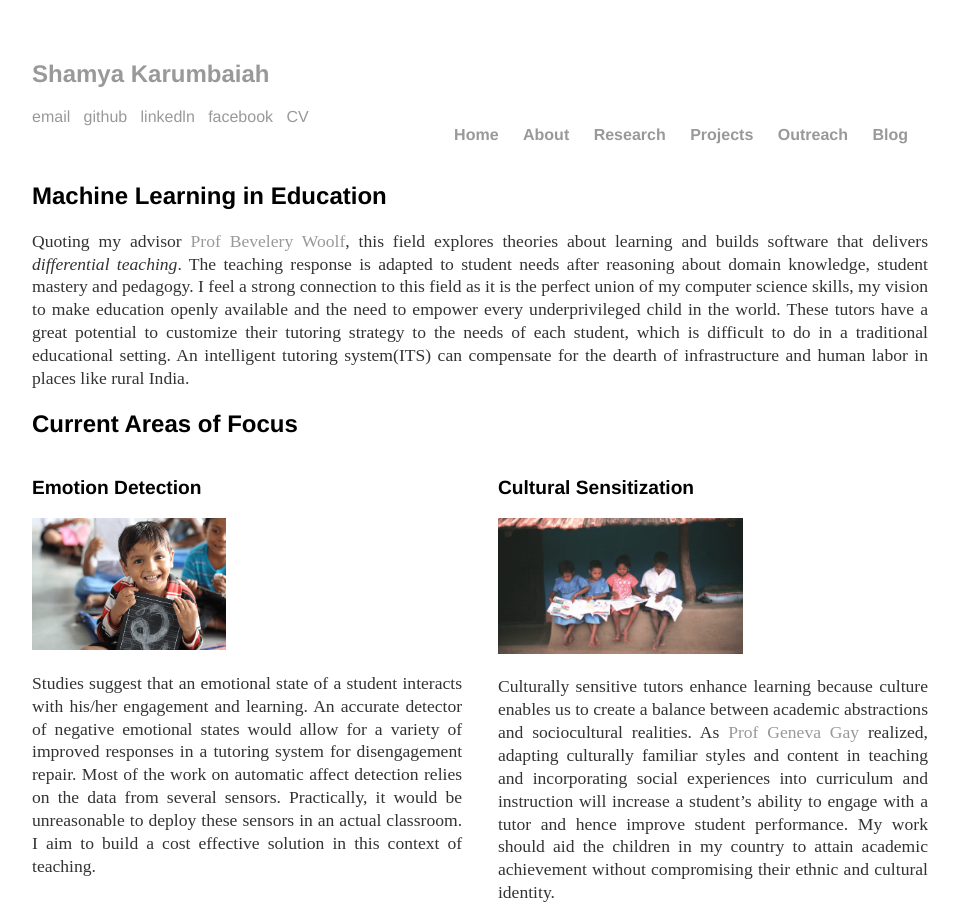
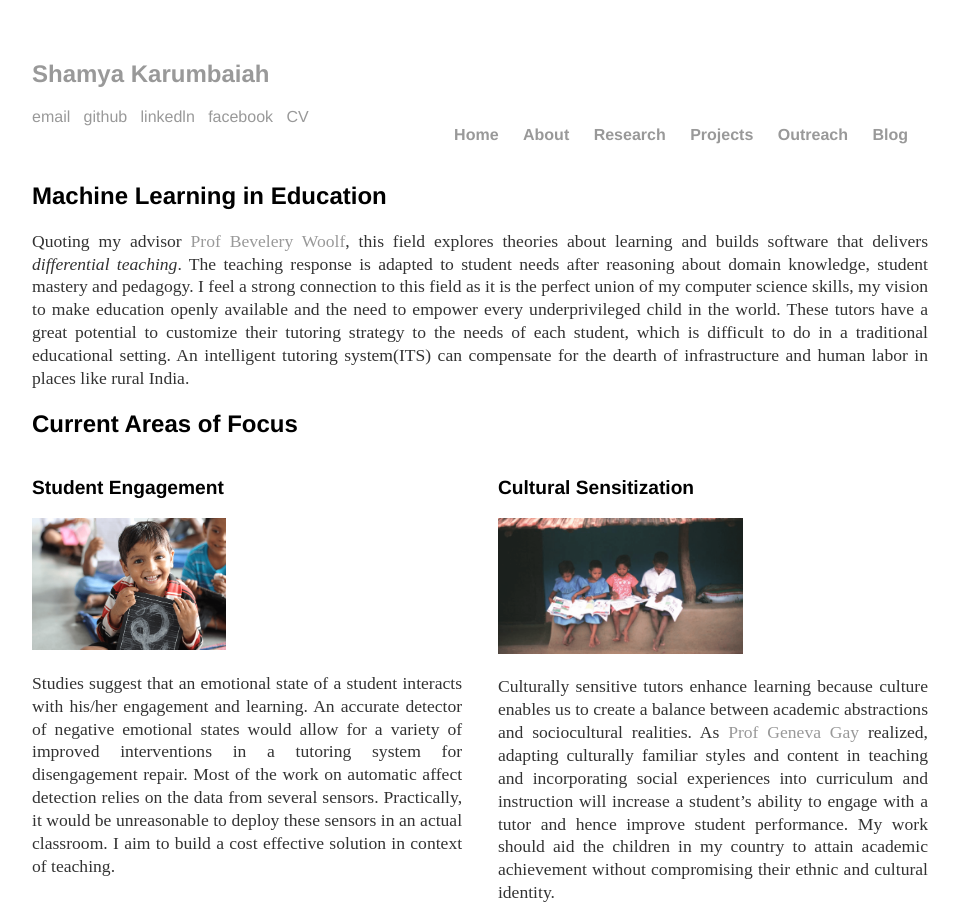
Before and after one commit to Shamya/shamyatest.github.io, a Jekyll site: the page built from research/index.html, in a window 1280 px wide. Shown: the whole page, without its empty margins (160-1119 px from the left). Built offline with Jekyll 4.4.1, drawn with Linux system fonts in a browser that asks for light colours.

Commit message:
Update index.html

```diff
--- a/research/index.html
+++ b/research/index.html
@@ -9,9 +9,9 @@
 
 	<h2>Current Areas of Focus</h2>
 	<div class="section1">
-	<h3>Emotion Detection</h3>
+	<h3>Student Engagement</h3>
 	<a href="/projects"><img src="/images/emotion.png" alt="OLPC" width="45%" height="45%"></a>
-	<p>Studies suggest that an emotional state of a student interacts with his/her engagement and learning. An accurate detector of negative emotional states would allow for a variety of improved responses in a tutoring system for disengagement repair. Most of the work on automatic affect detection relies on the data from several sensors. Practically, it would be unreasonable to deploy these sensors in an actual classroom. I aim to build a cost effective solution in this context of teaching.</p>
+	<p>Studies suggest that an emotional state of a student interacts with his/her engagement and learning. An accurate detector of negative emotional states would allow for a variety of improved interventions in a tutoring system for disengagement repair. Most of the work on automatic affect detection relies on the data from several sensors. Practically, it would be unreasonable to deploy these sensors in an actual classroom. I aim to build a cost effective solution in context of teaching.</p>
 	</div>
 
 	<div class="section2">
```
